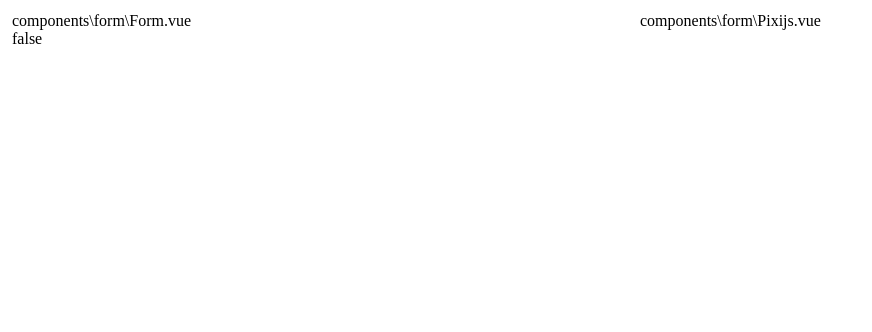
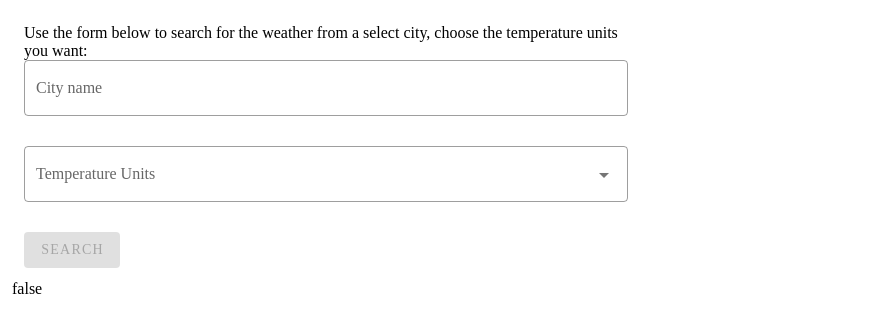
Before and after one commit to EnglishAdam/arctic_shores_vue_nuxt, a Nuxt app: page /search in a window 1280 px wide. Shown: the top 332 px of the page, without its empty margins (0-872 px from the left). Built offline with nearby package versions, Linux system fonts and the light colour scheme.

Commit message:
Created page column components

```diff
--- a/components/Pixijs.vue
+++ b/components/Pixijs.vue
@@ -1,5 +1,17 @@
 <template>
   <div>
-    components\form\Pixijs.vue
+    {{ search }}
   </div>
 </template>
+
+<script>
+export default {
+  props: {
+    // Instance of the search object
+    search: {
+      type: Object,
+      default: () => null
+    }
+  }
+}
+</script>
--- a/components/SearchForm.vue
+++ b/components/SearchForm.vue
@@ -1,5 +1,74 @@
 <template>
-  <div>
-    components\form\Form.vue
-  </div>
+  <v-container>
+    <v-row no-gutters>
+      <v-col>
+        <v-form lazy-validation>
+          <p>Use the form below to search for the weather from a select city, choose the temperature units you want:</p>
+          <v-text-field
+            v-model="cityName"
+            type="text"
+            label="City name"
+            :rules="[(v) => !!v || 'Item is required']"
+            outlined
+          />
+          <!-- City Name Input -->
+
+          <v-select
+            v-model="tempType"
+            :items="getAcceptedTempTypes"
+            label="Temperature Units"
+            :rules="[(v) => !!v || 'Item is required']"
+            outlined
+          />
+          <!-- City Name Input -->
+
+          <v-btn :loading="isRequesting" :disabled="disabled" @click="search">Search</v-btn>
+        </v-form>
+      </v-col>
+    </v-row>
+  </v-container>
 </template>
+
+<script>
+import { mapGetters, mapActions } from 'vuex'
+export default {
+  data() {
+    return {
+      isRequesting: false,
+      cityName: '',
+      tempType: ''
+    }
+  },
+
+  computed: {
+    ...mapGetters({
+      getLastSearch: 'weather/getLastSearch',
+      getAcceptedTempTypes: 'weather/getAcceptedTempTypes'
+    }),
+
+    disabled() {
+      return this.cityName == null || this.cityName.trim() === '' || this.tempType == null || this.tempType === ''
+    }
+  },
+
+  methods: {
+    ...mapActions({
+      fetchWeather: 'weather/fetchWeather'
+    }),
+
+    async search() {
+      // Check values
+      if (this.cityName == null || this.cityName.trim() === '') return
+      if (this.tempType == null) return
+
+      // Set request status and fetch weather
+      this.isRequesting = true
+      await this.fetchWeather({
+        cityName: this.cityName.trim(),
+        tempType: this.tempType
+      })
+      this.isRequesting = false
+    }
+  }
+}
+</script>
--- a/components/Warning.vue
+++ /dev/null
@@ -1,5 +0,0 @@
-<template>
-  <div>
-    components\form\Warning.vue
-  </div>
-</template>
```
Also changed, not shown: components/History.vue (+56 -3 lines).
